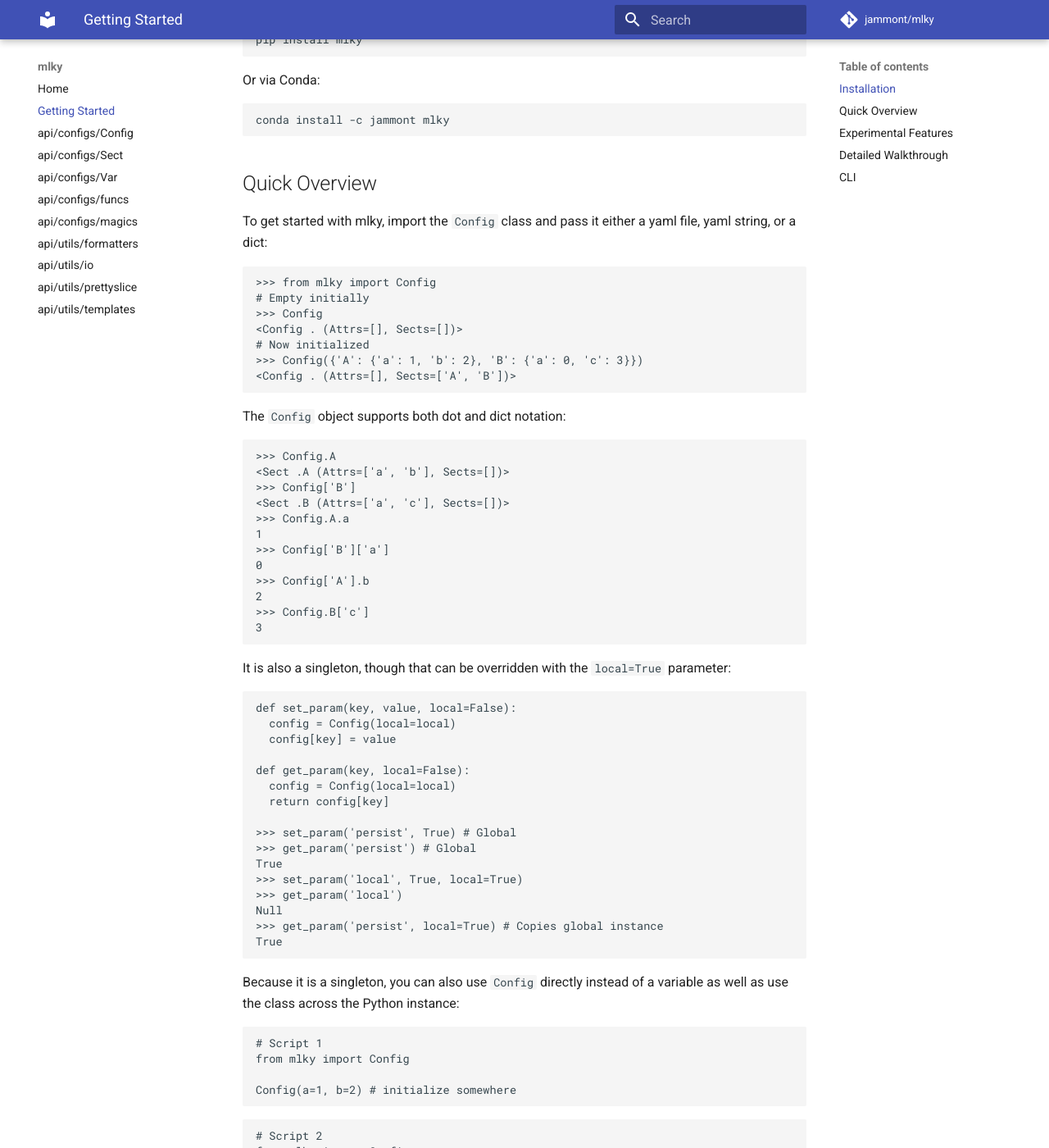
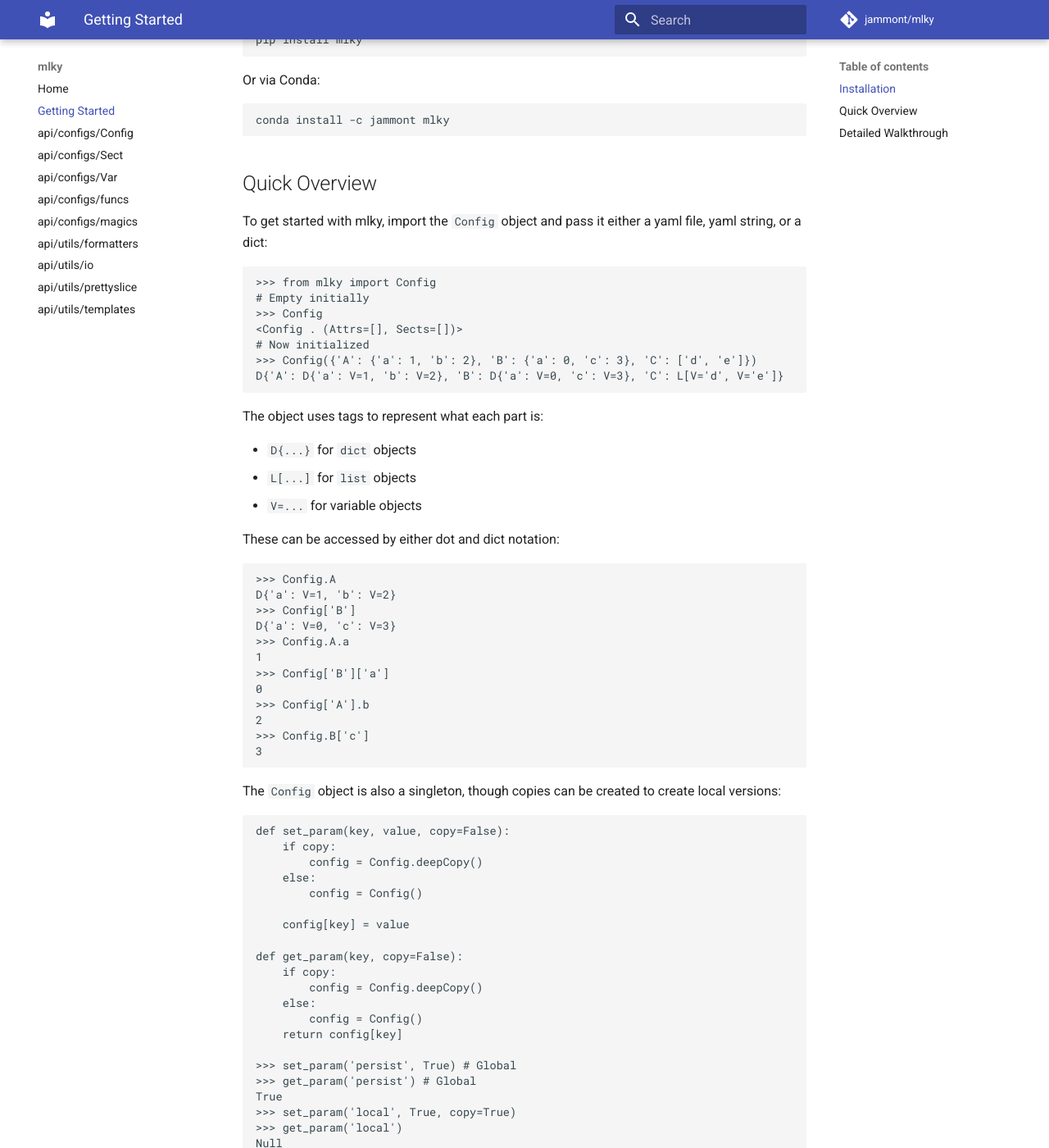
Before and after one commit to jammont/mlky, an MkDocs documentation site: the page built from docs/usage.md, in a window 1280 px wide and 1400 px high, scrolled down 309 px. Shown: the whole window at 82% size. Built offline with MkDocs 1.6.1 and Material for MkDocs 9.7.7, drawn with Linux system fonts in a browser that asks for light colours; comment, search, counter and statistics services are not loaded; some of the changed text lies outside the part shown.

Commit message:
Updated docs for v4

````diff
--- a/docs/usage.md
+++ b/docs/usage.md
@@ -18,7 +18,7 @@
 
 ## Quick Overview
 
-To get started with mlky, import the `Config` class and pass it either a yaml file, yaml string, or a dict:
+To get started with mlky, import the `Config` object and pass it either a yaml file, yaml string, or a dict:
 
 ```python
 >>> from mlky import Config
@@ -26,17 +26,23 @@
 >>> Config
 <Config . (Attrs=[], Sects=[])>
 # Now initialized
->>> Config({'A': {'a': 1, 'b': 2}, 'B': {'a': 0, 'c': 3}})
-<Config . (Attrs=[], Sects=['A', 'B'])>
+>>> Config({'A': {'a': 1, 'b': 2}, 'B': {'a': 0, 'c': 3}, 'C': ['d', 'e']})
+D{'A': D{'a': V=1, 'b': V=2}, 'B': D{'a': V=0, 'c': V=3}, 'C': L[V='d', V='e']}
 ```
 
-The `Config` object supports both dot and dict notation:
+The object uses tags to represent what each part is:
+
+- `D{...}` for `dict` objects
+- `L[...]` for `list` objects
+- `V=...`  for variable objects
+
+These can be accessed by either dot and dict notation:
 
 ```python
 >>> Config.A
-<Sect .A (Attrs=['a', 'b'], Sects=[])>
+D{'a': V=1, 'b': V=2}
 >>> Config['B']
-<Sect .B (Attrs=['a', 'c'], Sects=[])>
+D{'a': V=0, 'c': V=3}
 >>> Config.A.a
 1
 >>> Config['B']['a']
@@ -47,28 +53,35 @@
 3
 ```
 
-It is also a singleton, though that can be overridden with the `local=True` parameter:
+The `Config` object is also a singleton, though copies can be created to create local versions:
 
 ```python
-def set_param(key, value, local=False):
-  config = Config(local=local)
-  config[key] = value
+def set_param(key, value, copy=False):
+    if copy:
+        config = Config.deepCopy()
+    else:
+        config = Config()
 
-def get_param(key, local=False):
-  config = Config(local=local)
-  return config[key]
+    config[key] = value
+
+def get_param(key, copy=False):
+    if copy:
+        config = Config.deepCopy()
+    else:
+        config = Config()
+    return config[key]
 
 >>> set_param('persist', True) # Global
 >>> get_param('persist') # Global
 True
->>> set_param('local', True, local=True)
+>>> set_param('local', True, copy=True)
 >>> get_param('local')
 Null
->>> get_param('persist', local=True) # Copies global instance
+>>> get_param('persist', copy=True) # Copies global instance
 True
 ```
 
-Because it is a singleton, you can also use `Config` directly instead of a variable as well as use the class across the Python instance:
+Because it is a singleton, you can also use `Config` directly instead of a variable as well as use the object across the Python instance:
 
 ```python
 # Script 1
@@ -100,39 +113,6 @@
 if __name__ == '__main__':
   Config('/some/config.yaml')
   main()
-```
-
-## Experimental Features
-
-By default, list types are converted to Sect objects. For instance:
-
-```python
->>> Config({'key': ['a', 'b', 'c']})
->>> Config.key
-<Sect .key (Attrs=[0, 1, 2], Sects=[])>
->>> Config.key[0]
-'a'
->>> Config.key.toPrimitive() # Will auto detect if it should be a dict or list, in this case a list
-['a', 'b', 'c']
->>> Config.key.toList() # Explicitly cast to list
-['a', 'b', 'c']
->>> Config.key.values() # Alternative
-['a', 'b', 'c']
->>> for i, v in Config.key.items():
-...  print(i, v)
-0 a
-1 b
-2 c
-```
-
-This behaviour can be disabled by setting `Sect._opts.convertListTypes = False`:
-
-```python
->>> from mlky import Sect
->>> Sect._opts.convertListTypes = False
->>> Config({'key': ['a', 'b', 'c']})
->>> Config.key
-['a', 'b', 'c']
 ```
 
 ## Detailed Walkthrough
@@ -192,31 +172,3 @@
       3. A definitions file to ensure this key is an int (safest)
   7. Check if `Config.output` is defined, which is expected to be a Sect
   8. Append write data to `Config.output.file`
-
-
-## CLI
-
-The following has been created that can be added to your scripts to enable initialization of the `Config`:
-
-```python
-import argparse
-
-if __name__ == '__main__':
-    parser = argparse.ArgumentParser(formatter_class=argparse.RawTextHelpFormatter)
-
-    parser.add_argument('-c', '--config',   type     = str,
-                                            required = True,
-                                            metavar  = '/path/to/Config.yaml',
-                                            help     = 'Path to a Config.yaml file'
-    )
-    parser.add_argument('-p', '--patch',    nargs    = '?',
-                                            metavar  = 'sect1 ... sectN',
-                                            help     = 'Patch Sects together starting from sect1 to sectN'
-    )
-
-    args = parser.parse_args()
-
-    Config(args.config, args.patch)
-```
-
-A `Click` function will be provided at a later time.
````
Also changed, not shown: other parts of docs/usage.md (+3 -3 lines), README.md (+31 -18 lines), docs/api/BaseSect.md (added, +3 -0 lines), docs/api/DictSect.md (added, +3 -0 lines), docs/api/ListSect.md (added, +3 -0 lines), docs/api/config.md (deleted, +0 -3 lines), docs/defs.md (added, +157 -0 lines).
